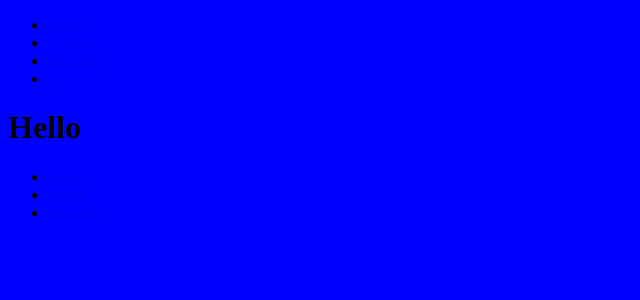
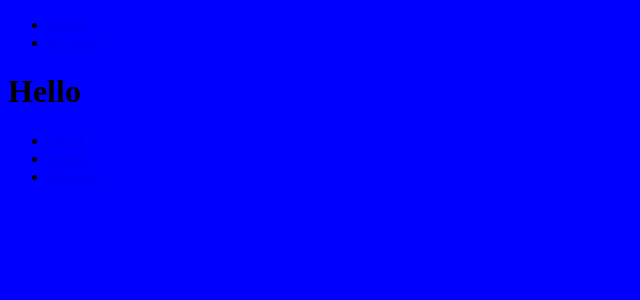
Before and after one commit to crogenmuser/Website, a Jekyll site: the page built from index.html, in a window 1280 px wide. Shown: the top 300 px of the page, without its empty margins (0-640 px from the left). Built offline with Jekyll 4.4.1, drawn with Linux system fonts in a browser that asks for light colours.

```diff
--- a/_layouts/default.html
+++ b/_layouts/default.html
@@ -11,10 +11,9 @@
 		<body>
 			<nav>
 	    		<ul class="nav-list">
-	        		<li class="nav-item"><a href="/">Home</a></li>
-					<li class="nav-item"><a href="/projects">Projects</a></li>
-					<li class="nav-item"><a href="/resume/MattFossettResume.pdf">Resume</a></li>
-	        		<li class="nav-item"><a href="/cv">CV</a></li>
+	        		<li class="nav-item"><a href="/Website">Home</a></li>
+					<li class="nav-item"><a href="/about">Projects</a></li>
+
 	    		</ul>
 			</nav>
 			<div class="container">
```
